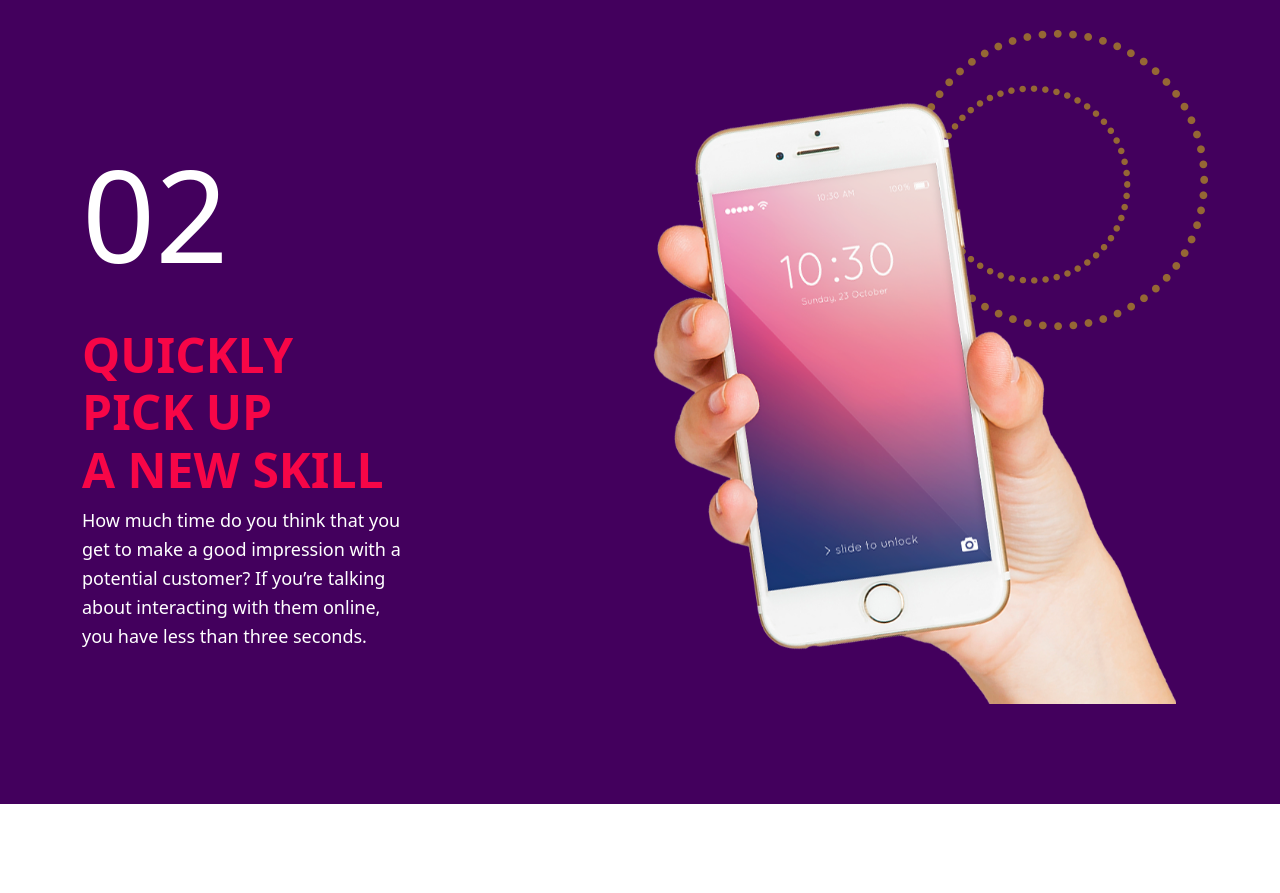
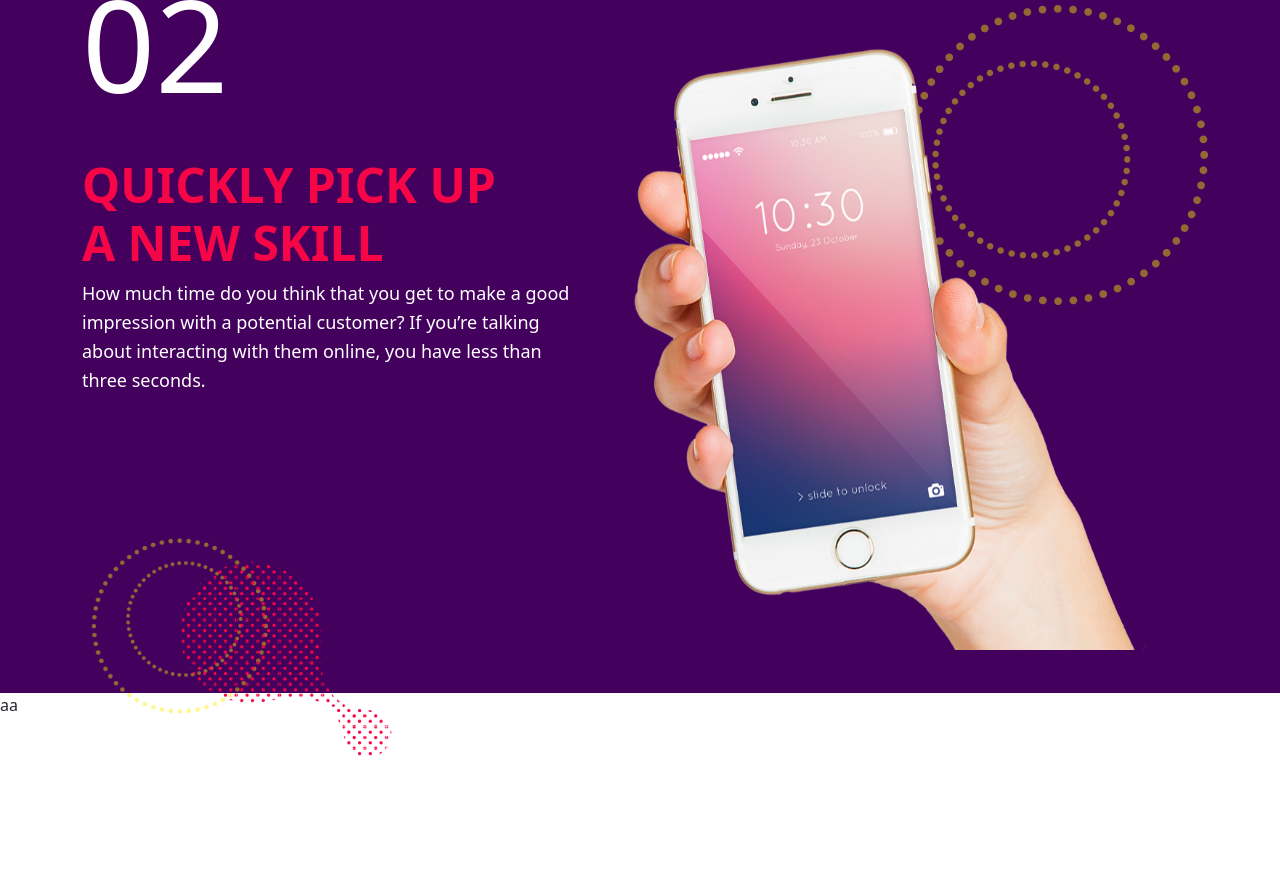
Before and after one commit to jaba777/nicePage, a plain HTML site: page index.html in a window 1280 px wide. Shown: the part 1469-2362 px from the top of the page. Before the commit the page ends 2273 px from the top, so only its background shows below. Drawn offline with nearby package versions, Linux system fonts and the light colour scheme.

Commit message:
start counter number

```diff
--- a/index.html
+++ b/index.html
@@ -62,8 +62,8 @@
             </div>
         </div>
 
-        <div class="inspirate-child-2 container-md">
-            <div class="inspire-text">
+        <div class="inspirate-child-2 container-lg">
+            <div class="inspire-text inspate-text2">
                 <p>02</p>
                 <h3>
                     QUICKLY PICK UP <br>
@@ -72,16 +72,26 @@
                 <p>
                     How much time do you think that you get to make a good impression with a potential customer? If you’re talking about interacting with them online, you have less than three seconds.
                 </p>
+
+                <div class="untitle-3">
+                    <img src="./Images/Untitled3.png" alt="untitle 3">
+                </div>
             </div>
 
-            <div class="inspire-images-2">
+            <div class="inspire-images-2 col">
                 <img src="./Images/Untitled6.png" alt="untitle 6">
                 <img src="./Images/phone-2.png" alt="phone-2">
             </div>
 
+        </div>
 
-        </div>
+
     </section>
+
+    <section class="number-counters">
+        aa
+    </section>
+
 
 </body>
 </html>
--- a/main.css
+++ b/main.css
@@ -144,22 +144,34 @@ body{
 
 .inspirate-child-2{
     display: flex;
-    justify-content: space-around;
+
     align-items: center;
-    margin-top: 2rem;
+}
+.inspate-text2{
+    flex: 1;
+    display: flex;
+    flex-direction: column;
 }
 .inspire-images-2{
-
+    flex: 1;
 }
 
 .inspire-images-2>img:nth-child(1){
-    margin: 50px -10px auto 500px;
+    margin: auto -10px -300px 330px;
 }
 
 .inspire-images-2>img:nth-child(2){
     width: 568px;
     height: 634px;
-    object-fit: cover;
-    z-index: 1;
-    margin: -260px auto 100px 200px;
+    z-index: 3;
 }
+
+.untitle-3{
+    margin-bottom: -200px;
+}
+
+.untitle-3 img{
+    width: 325px;
+    height: 483px;
+    object-fit: contain;
+}
```
Also changed, not shown: Images/Untitled3.png (added).
